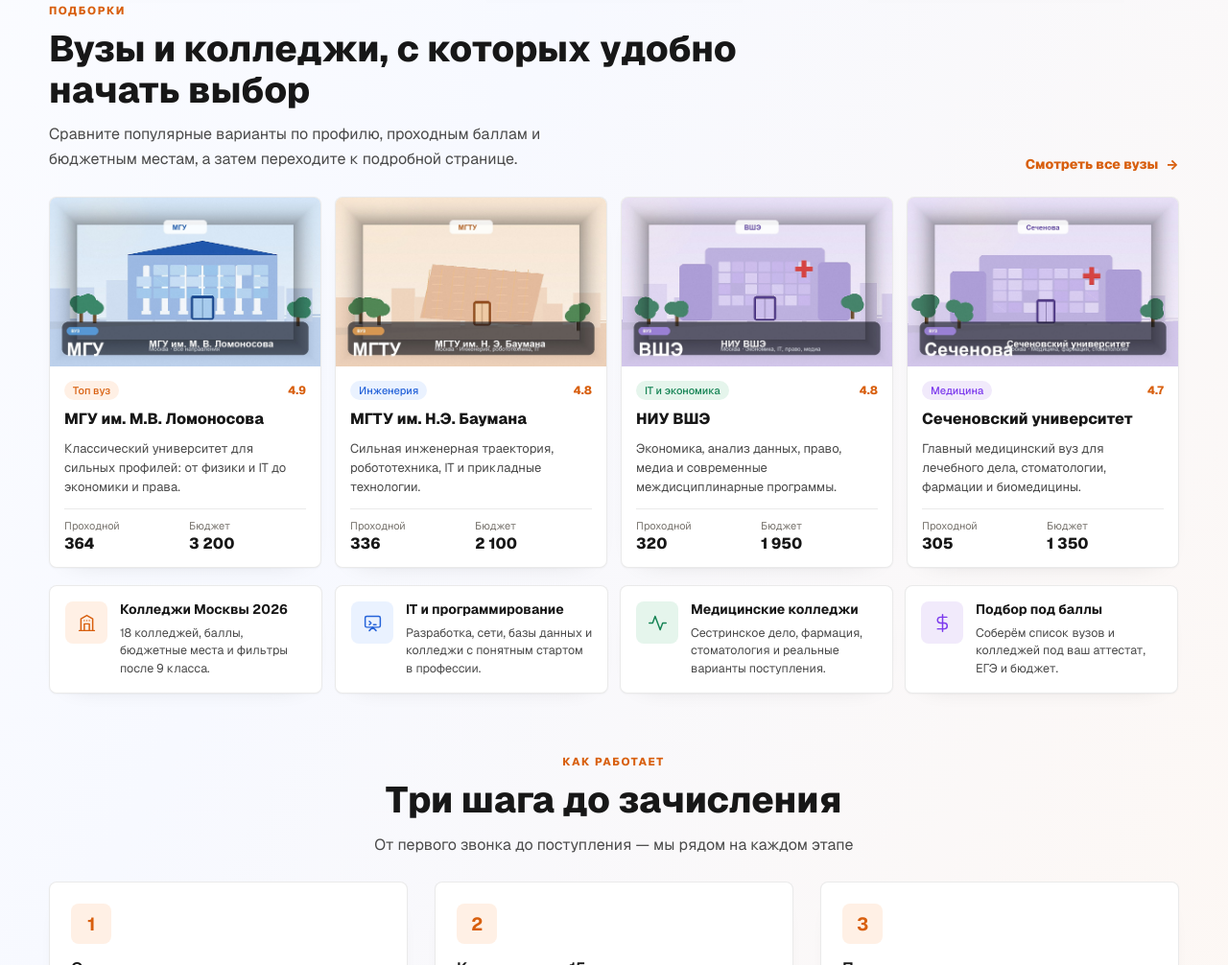
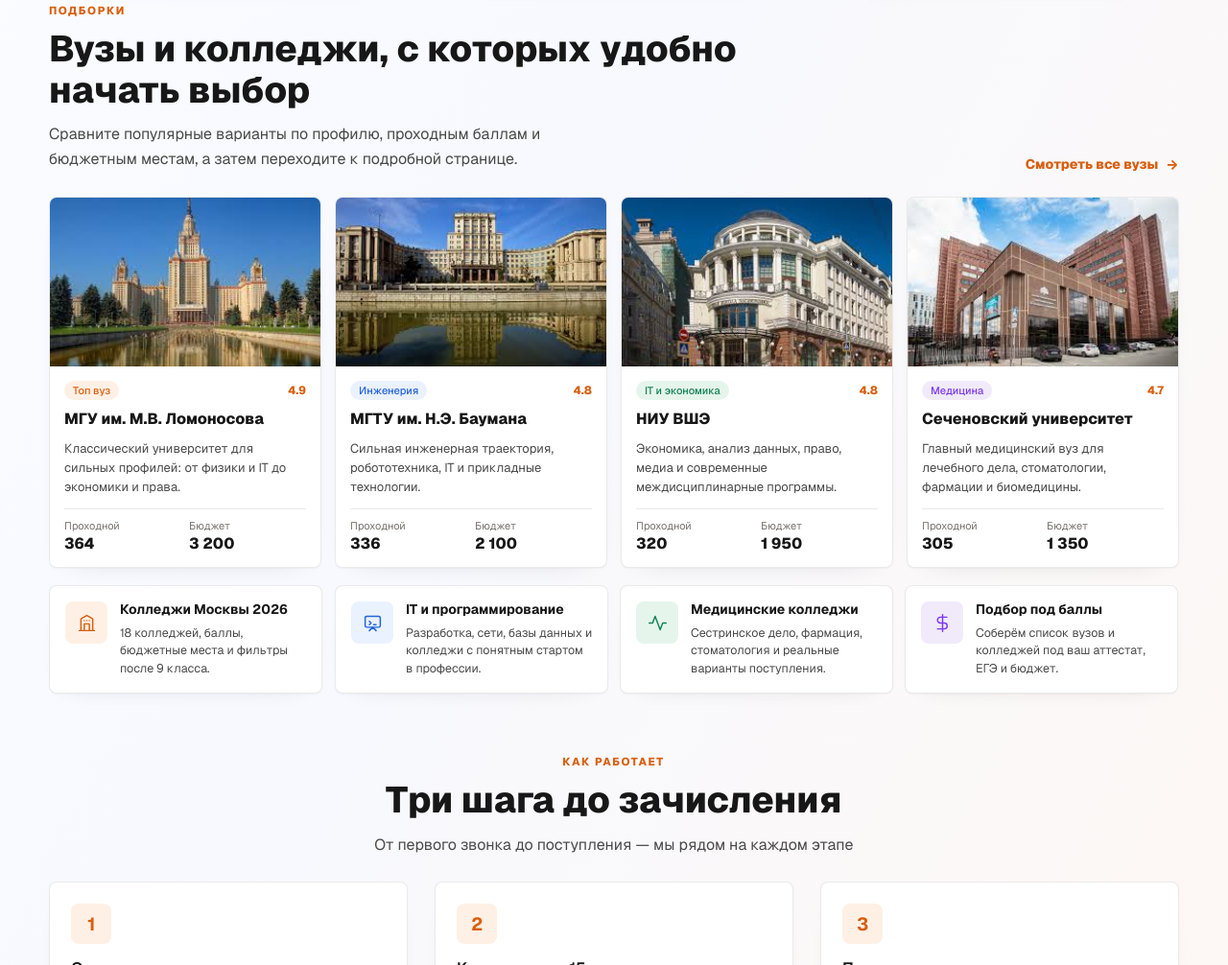
Before and after one commit to fahnasloh-hash/put-k-professii, a plain HTML site: page index.html in a window 1280 px wide. Shown: the part 1795-2801 px from the top of the page at 96% size. Drawn offline with nearby package versions, Linux system fonts and the light colour scheme.

Commit message:
Use provided featured institution photos

```diff
--- a/index.html
+++ b/index.html
@@ -308,7 +308,7 @@
   <div class="featured-grid" aria-label="Популярные вузы Москвы">
     <article class="featured-card">
       <a class="featured-card__media" href="/vuzy-moskvy/mgu/">
-        <img src="/img/inst/mgu.jpg" alt="Обложка: МГУ им. М. В. Ломоносова" loading="lazy" width="1200" height="750"/>
+        <img src="/img/featured/mgu-lomonosov.jpg" alt="Обложка: МГУ им. М. В. Ломоносова" loading="lazy" width="259" height="194"/>
       </a>
       <div class="featured-card__body">
         <div class="featured-card__top"><span class="tag tag--amber">Топ вуз</span><span>4.9</span></div>
@@ -323,7 +323,7 @@
 
     <article class="featured-card">
       <a class="featured-card__media" href="/vuzy-moskvy/bauman/">
-        <img src="/img/inst/bauman.jpg" alt="Обложка: МГТУ им. Н. Э. Баумана" loading="lazy" width="1200" height="750"/>
+        <img src="/img/featured/bauman.jpg" alt="Обложка: МГТУ им. Н. Э. Баумана" loading="lazy" width="275" height="183"/>
       </a>
       <div class="featured-card__body">
         <div class="featured-card__top"><span class="tag tag--blue">Инженерия</span><span>4.8</span></div>
@@ -338,7 +338,7 @@
 
     <article class="featured-card">
       <a class="featured-card__media" href="/vuzy-moskvy/vshe/">
-        <img src="/img/inst/vshe.jpg" alt="Обложка: НИУ ВШЭ" loading="lazy" width="1200" height="750"/>
+        <img src="/img/featured/hse.jpg" alt="Обложка: НИУ ВШЭ" loading="lazy" width="275" height="183"/>
       </a>
       <div class="featured-card__body">
         <div class="featured-card__top"><span class="tag tag--green">IT и экономика</span><span>4.8</span></div>
@@ -353,7 +353,7 @@
 
     <article class="featured-card">
       <a class="featured-card__media" href="/vuzy-moskvy/sechenov/">
-        <img src="/img/inst/sechenov.jpg" alt="Обложка: Сеченовский университет" loading="lazy" width="1200" height="750"/>
+        <img src="/img/featured/sechenov.jpg" alt="Обложка: Сеченовский университет" loading="lazy" width="275" height="183"/>
       </a>
       <div class="featured-card__body">
         <div class="featured-card__top"><span class="tag tag--purple">Медицина</span><span>4.7</span></div>
```
Also changed, not shown: img/featured/bauman.jpg (added), img/featured/hse.jpg (added), img/featured/mgu-lomonosov.jpg (added), img/featured/sechenov.jpg (added).
